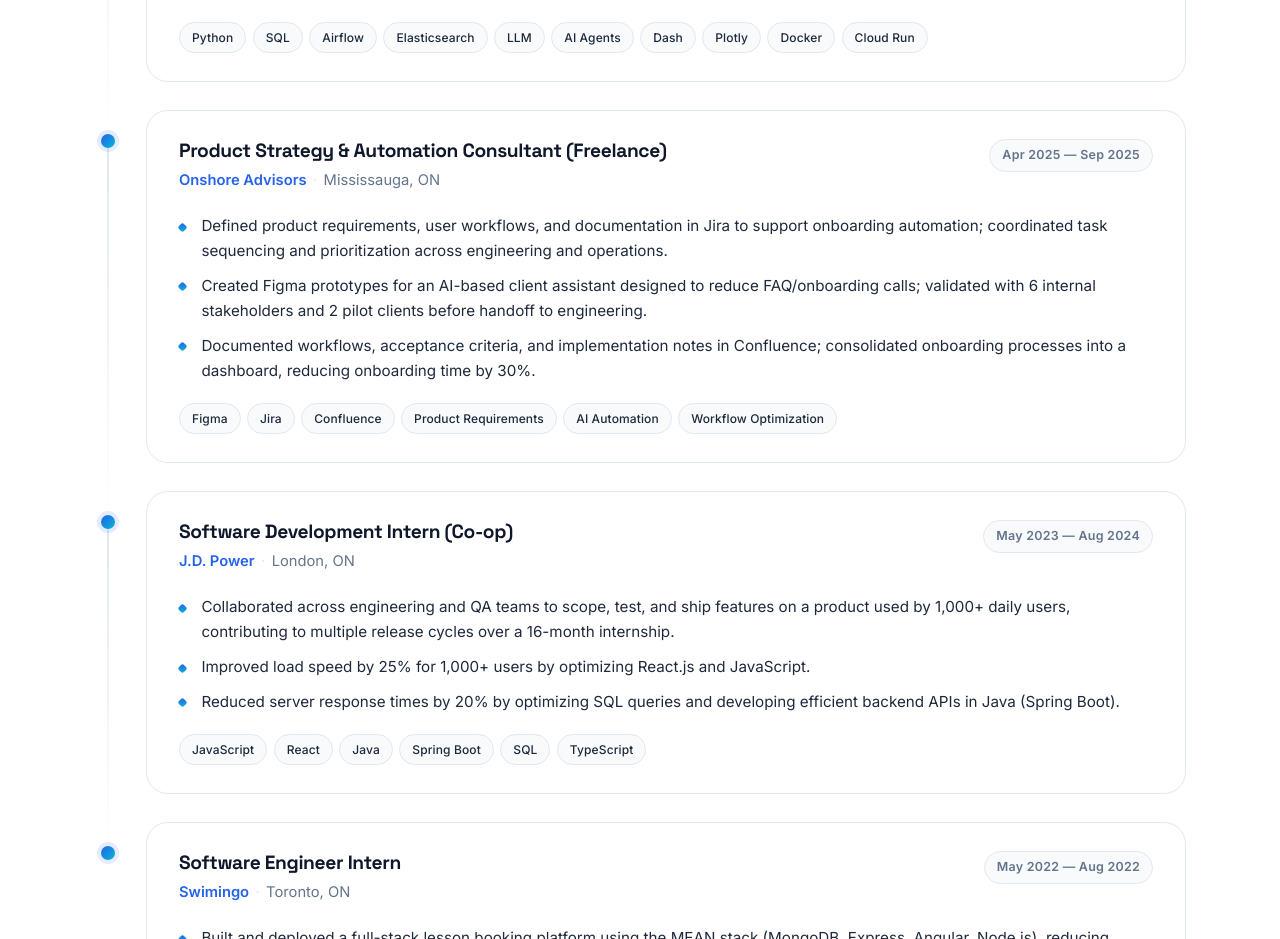
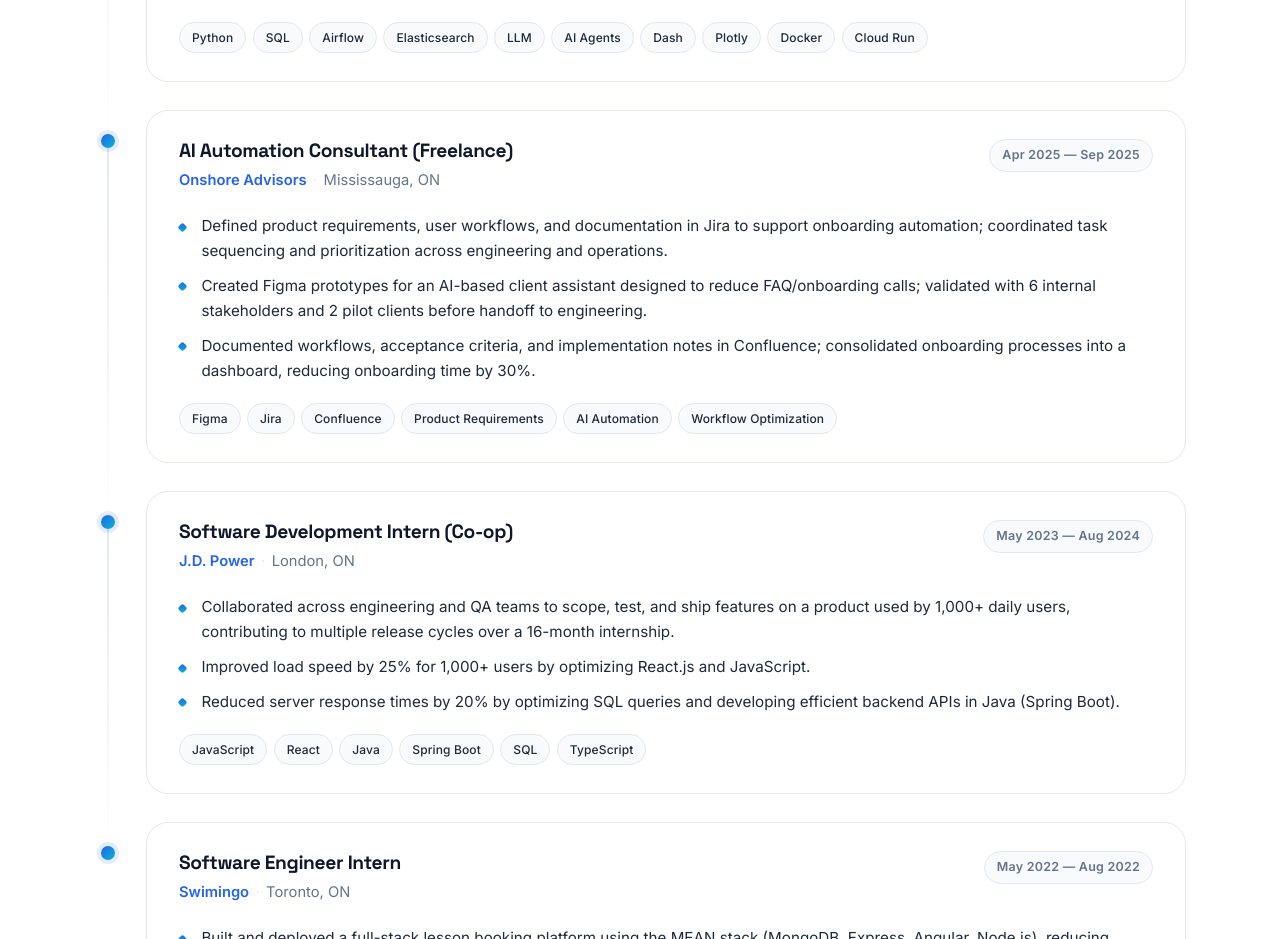
Before and after one commit to hamzakamran3/Portfolio-Website, a React (Create React App) app: page / in a window 1280 px wide. Shown: the part 2880-3819 px from the top of the page. Built offline with nearby package versions, Linux system fonts and the light colour scheme.

Commit message:
Update Experience.js

```diff
--- a/src/components/Experience.js
+++ b/src/components/Experience.js
@@ -16,7 +16,7 @@
     tags: ['Python', 'SQL', 'Airflow', 'Elasticsearch', 'LLM', 'AI Agents', 'Dash', 'Plotly', 'Docker', 'Cloud Run'],
   },
   {
-    role: 'Product Strategy & Automation Consultant (Freelance)',
+    role: 'AI Automation Consultant (Freelance)',
     company: 'Onshore Advisors',
     location: 'Mississauga, ON',
     period: 'Apr 2025 — Sep 2025',
```
